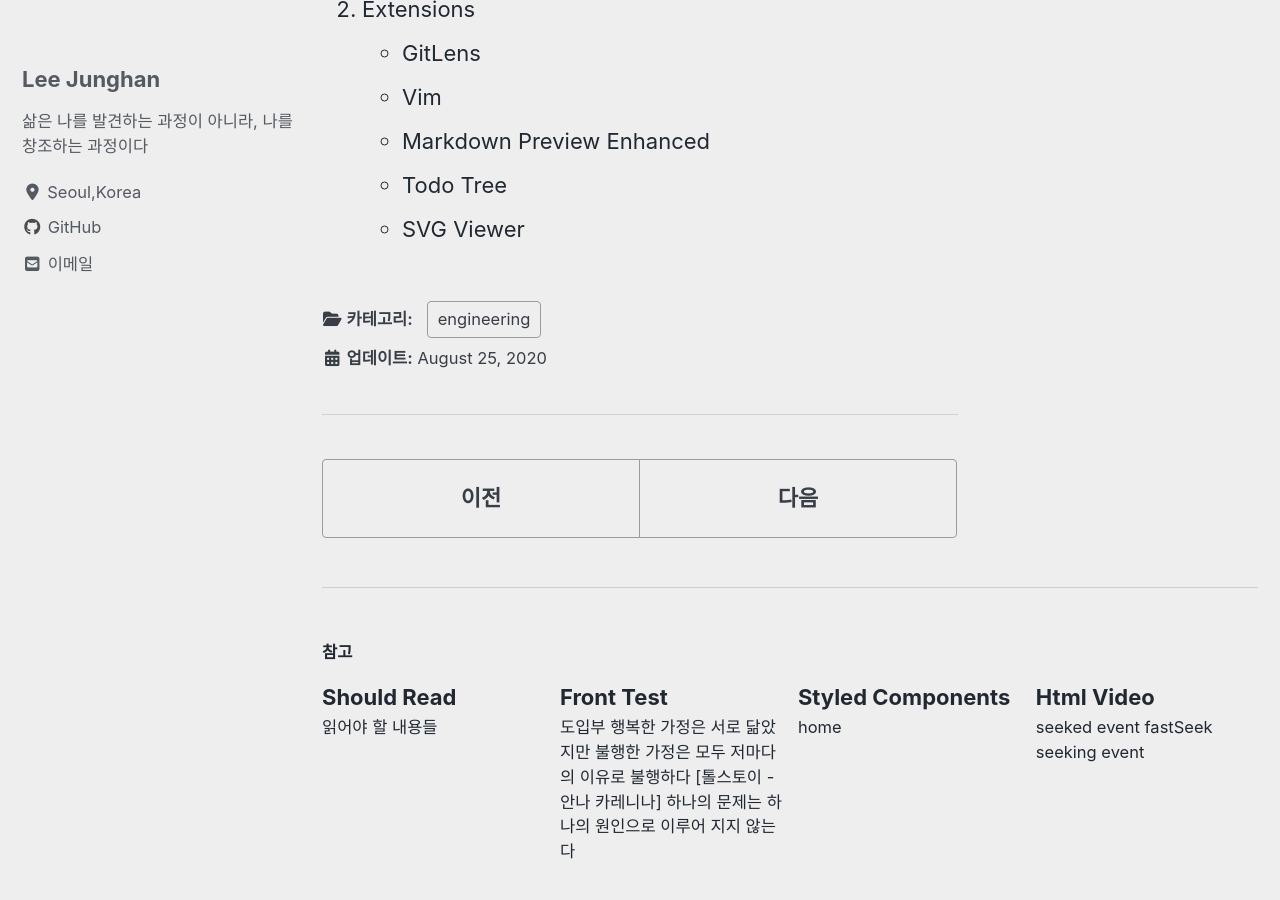
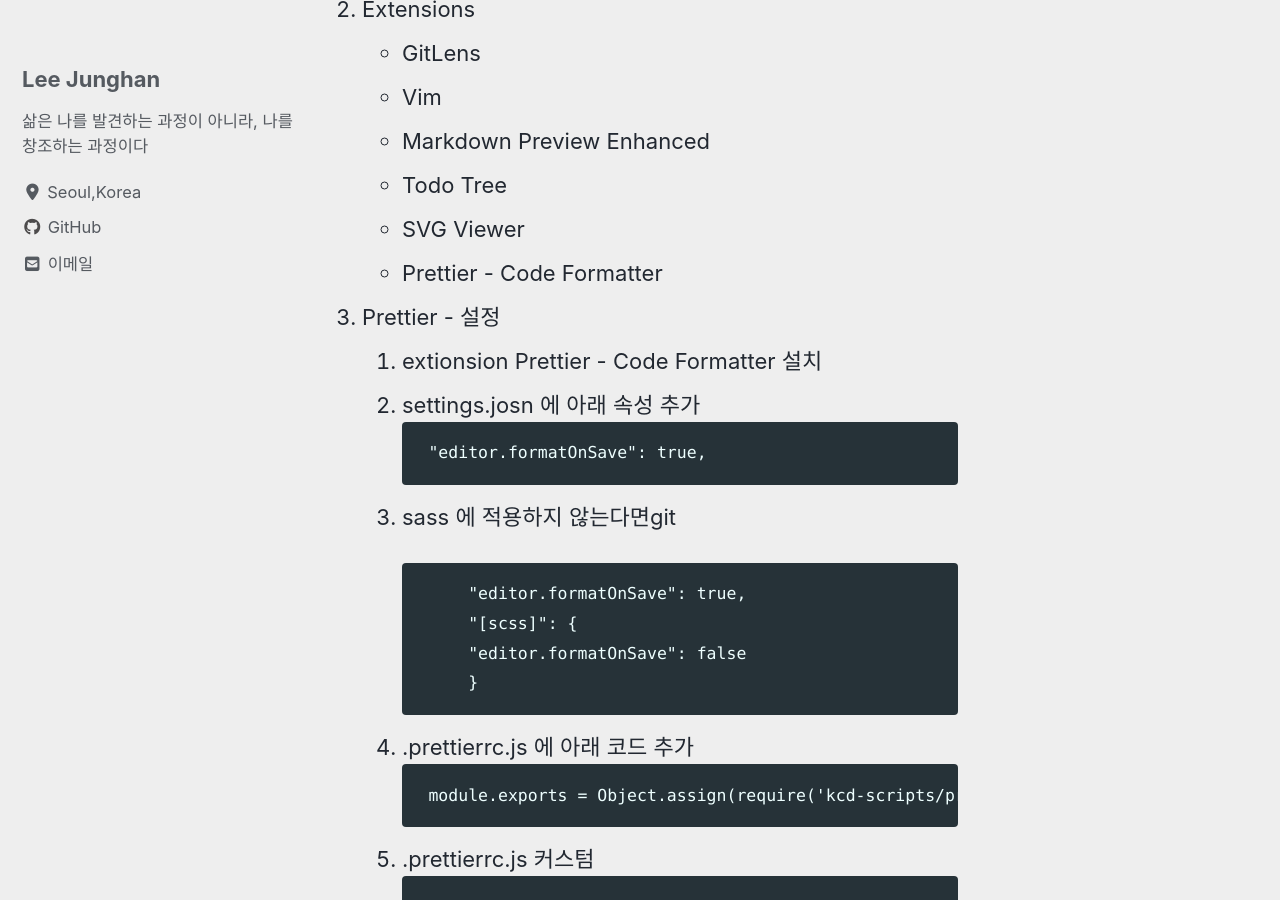
Before and after one commit to toyjhlee/toyjhlee.github.com, a Jekyll site: the page built from _posts/2020-08-25-VisualStudioCode-init-setting.md, in a window 1280 px wide and 900 px high, scrolled down 358 px. Built offline with Jekyll 4.4.1, drawn with Linux system fonts in a browser that asks for light colours; cached includes are drawn as plain includes; nearby versions of some CDN libraries; some of the changed text lies outside the part shown.

Commit message:
docs: add prettier

````diff
--- a/_posts/2020-08-25-VisualStudioCode-init-setting.md
+++ b/_posts/2020-08-25-VisualStudioCode-init-setting.md
@@ -14,3 +14,32 @@
     - Markdown Preview Enhanced
     - Todo Tree
     - SVG Viewer
+    - Prettier - Code Formatter
+
+3. Prettier - 설정
+    1. extionsion Prettier - Code Formatter 설치
+    2. settings.josn 에 아래 속성 추가
+        ```
+        "editor.formatOnSave": true,
+        ```
+    3. sass 에 적용하지 않는다면git
+
+        ```
+            "editor.formatOnSave": true,
+            "[scss]": {
+            "editor.formatOnSave": false
+            }
+        ```
+
+    3. .prettierrc.js 에 아래 코드 추가
+        ```
+        module.exports = Object.assign(require('kcd-scripts/prettier')
+        ```
+
+    4. .prettierrc.js 커스텀
+        ```
+        module.exports = Object.assign(require('kcd-scripts/prettier'), {
+            tabWidth: 4,
+            printWidth: 120,
+        })
+        ```
````
